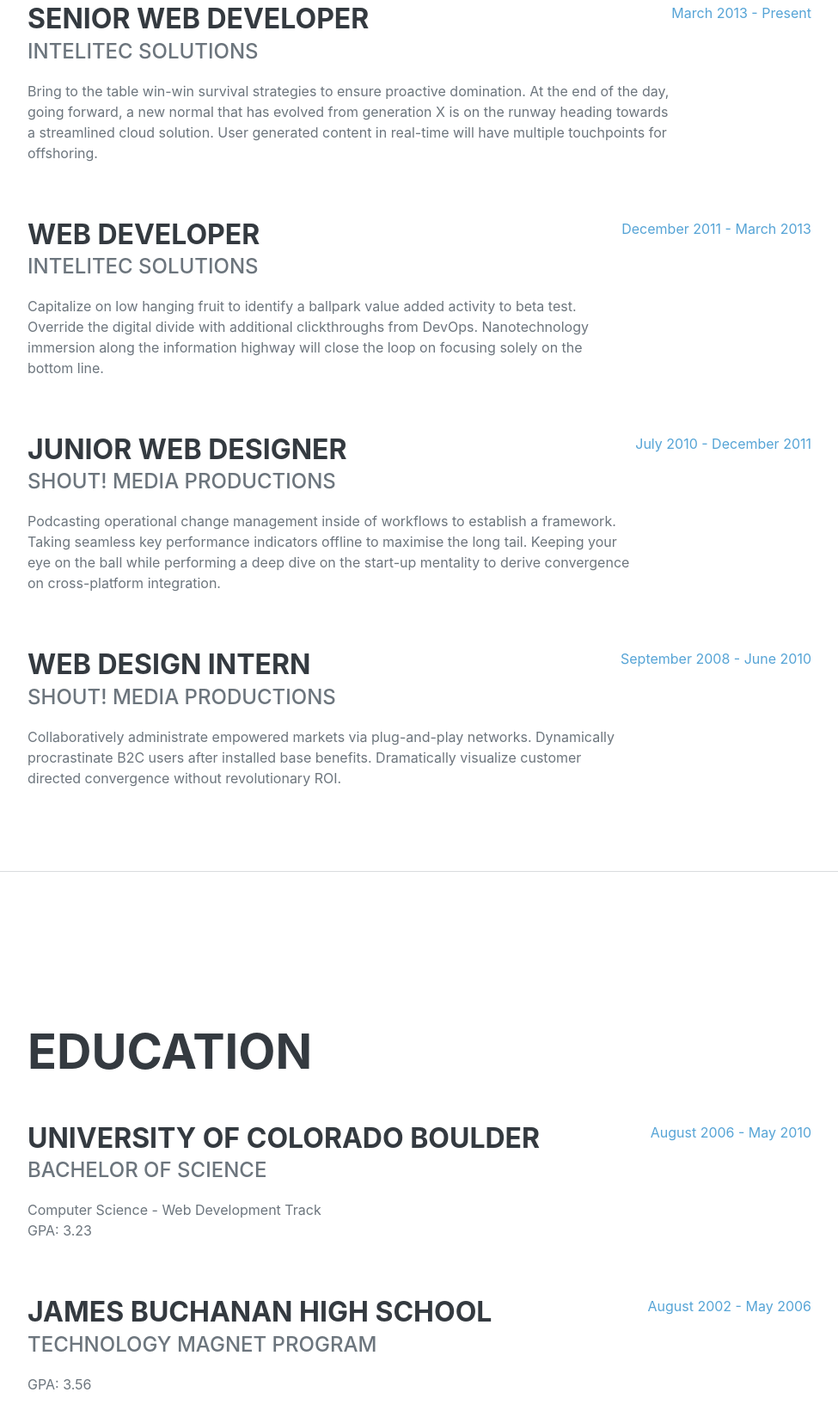
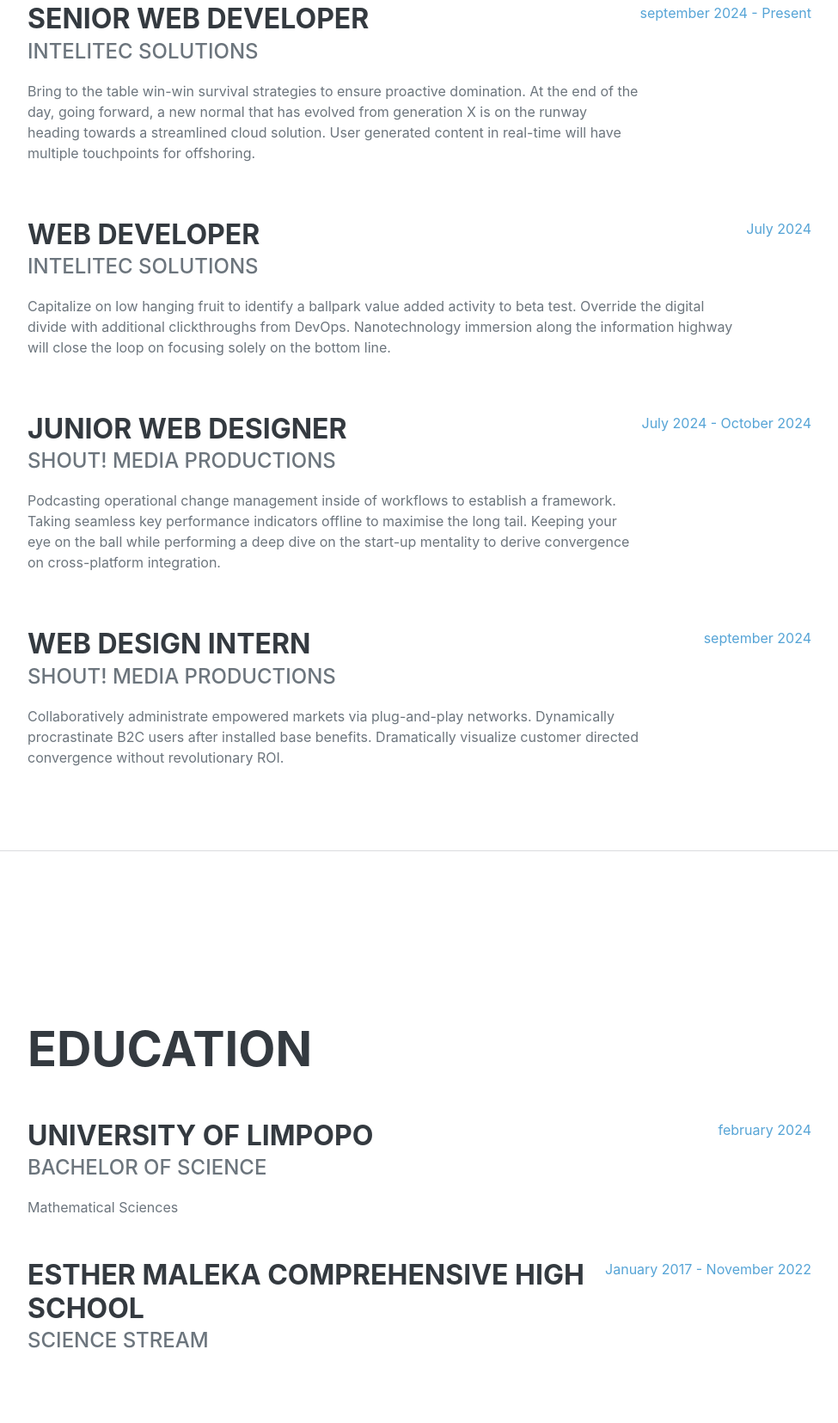
Before and after one commit to ComfortTC/KabeloCV, a plain HTML site: page index.html in a window 1280 px wide. Shown: the part 993-2648 px from the top of the page at 86% size, without its empty margins (288-1263 px from the left). Drawn offline with nearby package versions, Linux system fonts and the light colour scheme; a web font is replaced by a local one.

Commit message:
ui changes

```diff
--- a/index.html
+++ b/index.html
@@ -45,12 +45,13 @@
                         12334 Manapyane, Moganyaka 0459 · (064) 991-6662 ·
                         <a href="mailto:name@email.com">disoloanemalekutu@gmail.com</a>
                     </div>
-                    <p class="lead mb-5">I am experienced in leveraging agile frameworks to provide a robust synopsis for high level overviews. Iterative approaches to corporate strategy foster collaborative thinking to further the overall value proposition.</p>
+                    <p class="lead mb-5">I am good at numbers and solving them . I have good qualities of becomig a great programmer , I can see by the way I follow and understand certain codes which were not thaught .</p>
                     <div class="social-icons">
                         <a class="social-icon" href="#!"><i class="fab fa-linkedin-in"></i></a>
+
                         <a class="social-icon" href="#!"><i class="fab fa-github"></i></a>
-                        <a class="social-icon" href="#!"><i class="fab fa-twitter"></i></a>
-                        <a class="social-icon" href="#!"><i class="fab fa-facebook-f"></i></a>
+                        <a class="social-icon" href="#!"><i class="fab f a-twitter"></i></a>
+                        <a class="social-icon" href="https://web.facebook.com/kabelo.disoloane/"><i class="fab fa-facebook-f"></i></a>
                     </div>
                 </div>
             </section>
@@ -65,7 +66,7 @@
                             <div class="subheading mb-3">Intelitec Solutions</div>
                             <p>Bring to the table win-win survival strategies to ensure proactive domination. At the end of the day, going forward, a new normal that has evolved from generation X is on the runway heading towards a streamlined cloud solution. User generated content in real-time will have multiple touchpoints for offshoring.</p>
                         </div>
-                        <div class="flex-shrink-0"><span class="text-primary">March 2013 - Present</span></div>
+                        <div class="flex-shrink-0"><span class="text-primary">september 2024 - Present</span></div>
                     </div>
                     <div class="d-flex flex-column flex-md-row justify-content-between mb-5">
                         <div class="flex-grow-1">
@@ -73,7 +74,7 @@
                             <div class="subheading mb-3">Intelitec Solutions</div>
                             <p>Capitalize on low hanging fruit to identify a ballpark value added activity to beta test. Override the digital divide with additional clickthroughs from DevOps. Nanotechnology immersion along the information highway will close the loop on focusing solely on the bottom line.</p>
                         </div>
-                        <div class="flex-shrink-0"><span class="text-primary">December 2011 - March 2013</span></div>
+                        <div class="flex-shrink-0"><span class="text-primary"> July 2024</span></div>
                     </div>
                     <div class="d-flex flex-column flex-md-row justify-content-between mb-5">
                         <div class="flex-grow-1">
@@ -81,7 +82,7 @@
                             <div class="subheading mb-3">Shout! Media Productions</div>
                             <p>Podcasting operational change management inside of workflows to establish a framework. Taking seamless key performance indicators offline to maximise the long tail. Keeping your eye on the ball while performing a deep dive on the start-up mentality to derive convergence on cross-platform integration.</p>
                         </div>
-                        <div class="flex-shrink-0"><span class="text-primary">July 2010 - December 2011</span></div>
+                        <div class="flex-shrink-0"><span class="text-primary">July 2024 - October 2024</span></div>
                     </div>
                     <div class="d-flex flex-column flex-md-row justify-content-between">
                         <div class="flex-grow-1">
@@ -89,7 +90,7 @@
                             <div class="subheading mb-3">Shout! Media Productions</div>
                             <p>Collaboratively administrate empowered markets via plug-and-play networks. Dynamically procrastinate B2C users after installed base benefits. Dramatically visualize customer directed convergence without revolutionary ROI.</p>
                         </div>
-                        <div class="flex-shrink-0"><span class="text-primary">September 2008 - June 2010</span></div>
+                        <div class="flex-shrink-0"><span class="text-primary">september 2024</span></div>
                     </div>
                 </div>
             </section>
@@ -100,20 +101,18 @@
                     <h2 class="mb-5">Education</h2>
                     <div class="d-flex flex-column flex-md-row justify-content-between mb-5">
                         <div class="flex-grow-1">
-                            <h3 class="mb-0">University of Colorado Boulder</h3>
+                            <h3 class="mb-0">University of Limpopo</h3>
                             <div class="subheading mb-3">Bachelor of Science</div>
-                            <div>Computer Science - Web Development Track</div>
-                            <p>GPA: 3.23</p>
+                            <div>Mathematical Sciences</div>
                         </div>
-                        <div class="flex-shrink-0"><span class="text-primary">August 2006 - May 2010</span></div>
+                        <div class="flex-shrink-0"><span class="text-primary">february 2024</span></div>
                     </div>
                     <div class="d-flex flex-column flex-md-row justify-content-between">
                         <div class="flex-grow-1">
-                            <h3 class="mb-0">James Buchanan High School</h3>
-                            <div class="subheading mb-3">Technology Magnet Program</div>
-                            <p>GPA: 3.56</p>
+                            <h3 class="mb-0">Esther Maleka Comprehensive High School</h3>
+                            <div class="subheading mb-3">Science stream</div>
                         </div>
-                        <div class="flex-shrink-0"><span class="text-primary">August 2002 - May 2006</span></div>
+                        <div class="flex-shrink-0"><span class="text-primary">January 2017 - November 2022</span></div>
                     </div>
                 </div>
             </section>
@@ -163,8 +162,8 @@
             <section class="resume-section" id="interests">
                 <div class="resume-section-content">
                     <h2 class="mb-5">Interests</h2>
-                    <p>Apart from being a web developer, I enjoy most of my time being outdoors. In the winter, I am an avid skier and novice ice climber. During the warmer months here in Colorado, I enjoy mountain biking, free climbing, and kayaking.</p>
-                    <p class="mb-0">When forced indoors, I follow a number of sci-fi and fantasy genre movies and television shows, I am an aspiring chef, and I spend a large amount of my free time exploring the latest technology advancements in the front-end web development world.</p>
+                    <p>Apart from being a web developer, I enjoy most of my time being outdoors.I am a student aspiring to be a great programmer hence I chose this course instead of going for other courses</p>
+                    <p class="mb-0">When forced indoors, I follow a number of sci-fi and watch the matrix,hackers and many more movies of those kind and television shows, I am an aspiring chef, and I spend a large amount of my free time exploring the latest technology advancements in the front-end web development world.</p>
                 </div>
             </section>
             <hr class="m-0" />
@@ -175,41 +174,41 @@
                     <ul class="fa-ul mb-0">
                         <li>
                             <span class="fa-li"><i class="fas fa-trophy text-warning"></i></span>
-                            Google Analytics Certified Developer
+                            awarded an offer to study Mathematical sciences at the university of limpopo
                         </li>
                         <li>
                             <span class="fa-li"><i class="fas fa-trophy text-warning"></i></span>
-                            Mobile Web Specialist - Google Certification
+                            Matric Certificate
                         </li>
                         <li>
                             <span class="fa-li"><i class="fas fa-trophy text-warning"></i></span>
                             1
                             <sup>st</sup>
-                            Place - University of Colorado Boulder - Emerging Tech Competition 2009
+                            bachelor degree
                         </li>
                         <li>
                             <span class="fa-li"><i class="fas fa-trophy text-warning"></i></span>
                             1
                             <sup>st</sup>
-                            Place - University of Colorado Boulder - Adobe Creative Jam 2008 (UI Design Category)
+                            The best class in the schools history
                         </li>
                         <li>
                             <span class="fa-li"><i class="fas fa-trophy text-warning"></i></span>
                             2
                             <sup>nd</sup>
-                            Place - University of Colorado Boulder - Emerging Tech Competition 2008
+                            Place- in mathematic 2022
                         </li>
                         <li>
                             <span class="fa-li"><i class="fas fa-trophy text-warning"></i></span>
                             1
                             <sup>st</sup>
-                            Place - James Buchanan High School - Hackathon 2006
+                            Place - in physical sciences
                         </li>
                         <li>
                             <span class="fa-li"><i class="fas fa-trophy text-warning"></i></span>
                             3
                             <sup>rd</sup>
-                            Place - James Buchanan High School - Hackathon 2005
+                            Place - in the district for the best learner
                         </li>
                     </ul>
                 </div>
```
